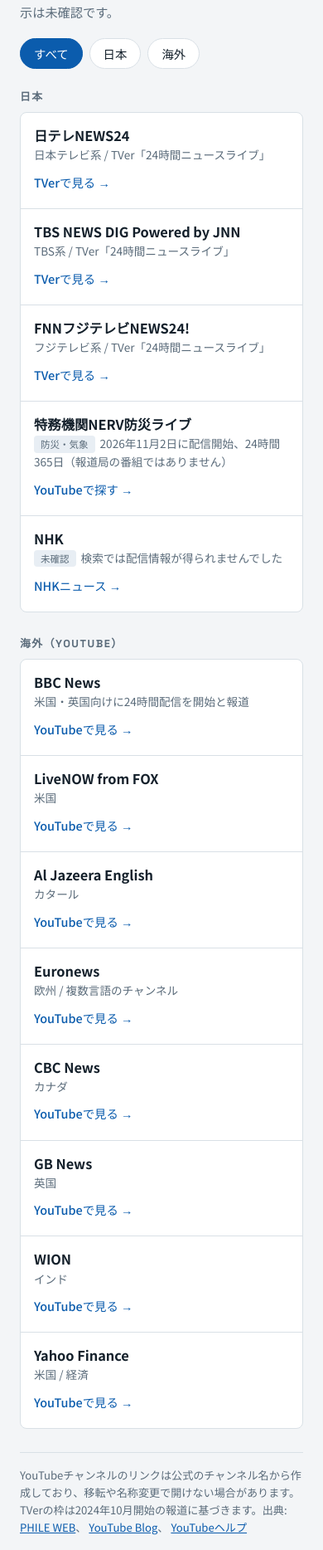
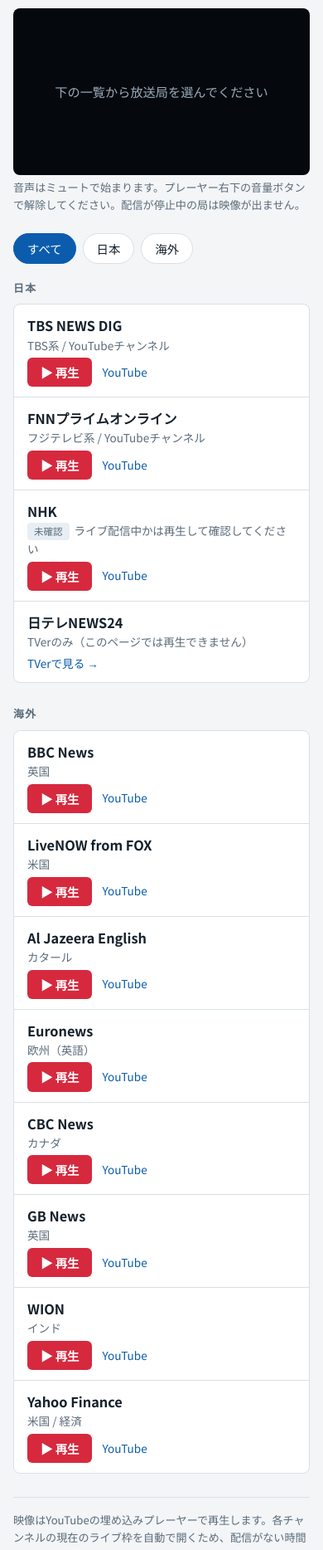
Before and after one commit to pprntfine/news-live, a plain HTML site: page index.html in a window 390 px wide. Shown: the part 132-2000 px from the top of the page at 83% size. Drawn offline with Linux system fonts and the light colour scheme.

Commit message:
Play live streams inline via YouTube embeds
Co-Authored-By: Claude Sonnet 5.5 <noreply@anthropic.com>
Claude-Session: https://claude.ai/code/session_01HruRYDxmUqLbgbPGU1z2Pv

```diff
--- a/index.html
+++ b/index.html
@@ -1,11 +1,16 @@
+<!doctype html>
+<html lang="ja">
+<head>
+<meta charset="utf-8">
+<meta name="viewport" content="width=device-width,initial-scale=1">
 <title>ニュースライブ一覧</title>
-<meta name="claude:viewport-fit-sides" content="cover">
 <link rel="stylesheet" href="https://fonts.googleapis.com/css2?family=Noto+Sans+JP:wght@400;500;700&family=Space+Grotesk:wght@500;700&display=swap">
 <style>
-/* Layout: 見出し帯 + 絞り込みタブ + 放送局ごとの行リスト（地域別セクション） */
+/* Layout: 上にプレーヤー、下に放送局リスト。行の「再生」でサイト内の画面が切り替わる */
 :root{
+  color-scheme:light;
   --bg:#f3f5f7; --surface:#ffffff; --fg:#14202b; --muted:#5a6b7a; --line:#d9e0e6;
-  --live:#d6293e; --accent:#0b5cad; --accent-fg:#ffffff; --chip:#e8eef4;
+  --live:#d6293e; --accent:#0b5cad; --accent-fg:#ffffff; --chip:#e8eef4; --screen:#05090d;
   --font-body:"Noto Sans JP",system-ui,sans-serif; --font-head:"Space Grotesk","Noto Sans JP",system-ui,sans-serif;
 }
 @media (prefers-color-scheme:dark){:root:not([data-theme="light"]){
@@ -14,34 +19,53 @@
 :root[data-theme="dark"]{
   --bg:#0f161d; --surface:#17212b; --fg:#e6edf3; --muted:#9aabba; --line:#27343f;
   --live:#ff5a6e; --accent:#5aa9f0; --accent-fg:#0f161d; --chip:#223140; color-scheme:dark}
-body{background:var(--bg);color:var(--fg);font-family:var(--font-body);line-height:1.6}
-.wrap{max-width:860px;margin:0 auto;padding-block:32px 48px;padding-left:max(16px,env(safe-area-inset-left,0px));padding-right:max(16px,env(safe-area-inset-right,0px))}
-h1{font-family:var(--font-head);font-size:clamp(1.6rem,5vw,2.2rem);margin:0 0 4px;text-wrap:balance;letter-spacing:.01em}
+*{box-sizing:border-box}
+body{margin:0;background:var(--bg);color:var(--fg);font-family:var(--font-body);line-height:1.6}
+.wrap{max-width:900px;margin:0 auto;padding-block:28px 48px;padding-left:max(16px,env(safe-area-inset-left,0px));padding-right:max(16px,env(safe-area-inset-right,0px))}
+h1{font-family:var(--font-head);font-size:clamp(1.6rem,5vw,2.2rem);margin:0 0 4px;text-wrap:balance}
 .lead{color:var(--muted);margin:0 0 20px;font-size:.95rem}
-.tabs{display:flex;gap:8px;flex-wrap:wrap;margin-bottom:24px}
+.player{margin-bottom:24px}
+.screen{position:relative;aspect-ratio:16/9;max-width:100%;background:var(--screen);border-radius:8px;overflow:hidden;display:grid;place-items:center}
+.screen iframe{position:absolute;inset:0;width:100%;height:100%;border:0}
+.idle{color:#9aabba;text-align:center;padding:16px;font-size:.95rem}
+.now{display:flex;align-items:center;gap:10px;margin-top:10px;min-height:1.6em;font-weight:700}
+.dot{width:9px;height:9px;border-radius:50%;background:var(--live);flex:none}
+.now[hidden]{display:none}
+.hint{color:var(--muted);font-size:.82rem;margin:4px 0 0}
+.tabs{display:flex;gap:8px;flex-wrap:wrap;margin-bottom:20px}
 .tabs button{font:inherit;font-size:.9rem;padding:6px 16px;border:1px solid var(--line);background:var(--surface);color:var(--fg);border-radius:999px;cursor:pointer}
 .tabs button[aria-pressed="true"]{background:var(--accent);color:var(--accent-fg);border-color:var(--accent)}
 button:focus-visible,a:focus-visible{outline:2px solid var(--accent);outline-offset:2px}
 section{margin-bottom:28px}
 h2{font-family:var(--font-head);font-size:.8rem;text-transform:uppercase;letter-spacing:.12em;color:var(--muted);margin:0 0 8px;font-weight:700}
 ul{list-style:none;margin:0;padding:0;border:1px solid var(--line);border-radius:8px;background:var(--surface);overflow:hidden}
-li{display:grid;grid-template-columns:minmax(0,1fr) auto;gap:4px 16px;align-items:center;padding:14px 16px;border-top:1px solid var(--line)}
+li{display:grid;grid-template-columns:minmax(0,1fr) auto;gap:4px 16px;align-items:center;padding:12px 16px;border-top:1px solid var(--line)}
 li:first-child{border-top:0}
+li.active{box-shadow:inset 3px 0 0 var(--live)}
 .name{font-weight:700;font-size:1.02rem;min-width:0}
 .name small{display:block;font-weight:400;color:var(--muted);font-size:.85rem}
 .tag{display:inline-block;font-size:.72rem;padding:1px 8px;border-radius:4px;background:var(--chip);color:var(--muted);margin-right:6px;font-weight:500}
-.tag.live{background:transparent;color:var(--live);border:1px solid var(--live)}
-.go{font-size:.9rem;font-weight:500;color:var(--accent);text-decoration:none;white-space:nowrap;padding:6px 0}
+.act{display:flex;gap:12px;align-items:center}
+.play{font:inherit;font-size:.9rem;font-weight:700;padding:6px 16px;border:0;border-radius:6px;background:var(--live);color:#fff;cursor:pointer}
+li.active .play{background:var(--chip);color:var(--fg)}
+.go{font-size:.85rem;color:var(--accent);text-decoration:none;white-space:nowrap}
 .go:hover{text-decoration:underline}
 @media(max-width:480px){li{grid-template-columns:1fr}}
-.note{color:var(--muted);font-size:.82rem;border-top:1px solid var(--line);padding-top:16px;margin-top:8px}
+.note{color:var(--muted);font-size:.82rem;border-top:1px solid var(--line);padding-top:16px}
 .note a{color:var(--accent)}
 [hidden]{display:none!important}
 </style>
-
+</head>
+<body>
 <main class="wrap">
   <h1>ニュースライブ一覧</h1>
-  <p class="lead">24時間配信とされているニュースライブ。2026年11月22日時点の調査で、各リンク先の「LIVE」表示は未確認です。</p>
+  <p class="lead">「再生」を押すと、このページの上部でライブ配信を視聴できます。</p>
+
+  <div class="player">
+    <div class="screen" id="screen"><div class="idle">下の一覧から放送局を選んでください</div></div>
+    <div class="now" id="now" hidden><span class="dot"></span><span id="nowName"></span></div>
+    <p class="hint">音声はミュートで始まります。プレーヤー右下の音量ボタンで解除してください。配信が停止中の局は映像が出ません。</p>
+  </div>
 
   <div class="tabs" role="group" aria-label="地域で絞り込み">
     <button type="button" data-f="all" aria-pressed="true">すべて</button>
@@ -52,36 +76,50 @@ li:first-child{border-top:0}
   <section data-g="jp">
     <h2>日本</h2>
     <ul>
-      <li><div class="name">日テレNEWS24<small>日本テレビ系 / TVer「24時間ニュースライブ」</small></div><a class="go" href="https://tver.jp/" target="_blank" rel="noopener">TVerで見る →</a></li>
-      <li><div class="name">TBS NEWS DIG Powered by JNN<small>TBS系 / TVer「24時間ニュースライブ」</small></div><a class="go" href="https://tver.jp/" target="_blank" rel="noopener">TVerで見る →</a></li>
-      <li><div class="name">FNNフジテレビNEWS24!<small>フジテレビ系 / TVer「24時間ニュースライブ」</small></div><a class="go" href="https://tver.jp/" target="_blank" rel="noopener">TVerで見る →</a></li>
-      <li><div class="name">特務機関NERV防災ライブ<small><span class="tag">防災・気象</span>2026年11月2日に配信開始、24時間365日（報道局の番組ではありません）</small></div><a class="go" href="https://www.youtube.com/results?search_query=%E7%89%B9%E5%8B%99%E6%A9%9F%E9%96%A2NERV%E9%98%B2%E7%81%BD%E3%83%A9%E3%82%A4%E3%83%96" target="_blank" rel="noopener">YouTubeで探す →</a></li>
-      <li><div class="name">NHK<small><span class="tag">未確認</span>検索では配信情報が得られませんでした</small></div><a class="go" href="https://www.nhk.or.jp/news/" target="_blank" rel="noopener">NHKニュース →</a></li>
+      <li data-ch="UCeCmAYh1ylwIsgGrmqaklzg" data-name="TBS NEWS DIG"><div class="name">TBS NEWS DIG<small>TBS系 / YouTubeチャンネル</small></div><div class="act"><button class="play" type="button">▶ 再生</button><a class="go" href="https://www.youtube.com/channel/UCeCmAYh1ylwIsgGrmqaklzg" target="_blank" rel="noopener">YouTube</a></div></li>
+      <li data-ch="UC1ipzc08F-FjrZ5jIaZVPIw" data-name="FNNプライムオンライン"><div class="name">FNNプライムオンライン<small>フジテレビ系 / YouTubeチャンネル</small></div><div class="act"><button class="play" type="button">▶ 再生</button><a class="go" href="https://www.youtube.com/channel/UC1ipzc08F-FjrZ5jIaZVPIw" target="_blank" rel="noopener">YouTube</a></div></li>
+      <li data-ch="UCip8ve30-AoX2y2OtAAmqFA" data-name="NHK"><div class="name">NHK<small><span class="tag">未確認</span>ライブ配信中かは再生して確認してください</small></div><div class="act"><button class="play" type="button">▶ 再生</button><a class="go" href="https://www.youtube.com/channel/UCip8ve30-AoX2y2OtAAmqFA" target="_blank" rel="noopener">YouTube</a></div></li>
+      <li><div class="name">日テレNEWS24<small>TVerのみ（このページでは再生できません）</small></div><div class="act"><a class="go" href="https://tver.jp/" target="_blank" rel="noopener">TVerで見る →</a></div></li>
     </ul>
   </section>
 
   <section data-g="world">
-    <h2>海外（YouTube）</h2>
+    <h2>海外</h2>
     <ul>
-      <li><div class="name">BBC News<small>米国・英国向けに24時間配信を開始と報道</small></div><a class="go" href="https://www.youtube.com/@BBCNews" target="_blank" rel="noopener">YouTubeで見る →</a></li>
-      <li><div class="name">LiveNOW from FOX<small>米国</small></div><a class="go" href="https://www.youtube.com/@LiveNOWFOX" target="_blank" rel="noopener">YouTubeで見る →</a></li>
-      <li><div class="name">Al Jazeera English<small>カタール</small></div><a class="go" href="https://www.youtube.com/@aljazeeraenglish" target="_blank" rel="noopener">YouTubeで見る →</a></li>
-      <li><div class="name">Euronews<small>欧州 / 複数言語のチャンネル</small></div><a class="go" href="https://www.youtube.com/@euronews" target="_blank" rel="noopener">YouTubeで見る →</a></li>
-      <li><div class="name">CBC News<small>カナダ</small></div><a class="go" href="https://www.youtube.com/@CBCNews" target="_blank" rel="noopener">YouTubeで見る →</a></li>
-      <li><div class="name">GB News<small>英国</small></div><a class="go" href="https://www.youtube.com/@GBNewsOnline" target="_blank" rel="noopener">YouTubeで見る →</a></li>
-      <li><div class="name">WION<small>インド</small></div><a class="go" href="https://www.youtube.com/@WION" target="_blank" rel="noopener">YouTubeで見る →</a></li>
-      <li><div class="name">Yahoo Finance<small>米国 / 経済</small></div><a class="go" href="https://www.youtube.com/@YahooFinance" target="_blank" rel="noopener">YouTubeで見る →</a></li>
+      <li data-ch="UC16niRr50-MSBwiO3YDb3RA" data-name="BBC News"><div class="name">BBC News<small>英国</small></div><div class="act"><button class="play" type="button">▶ 再生</button><a class="go" href="https://www.youtube.com/@BBCNews" target="_blank" rel="noopener">YouTube</a></div></li>
+      <li data-ch="UCDiPds0v60wueil5B8w3fPQ" data-name="LiveNOW from FOX"><div class="name">LiveNOW from FOX<small>米国</small></div><div class="act"><button class="play" type="button">▶ 再生</button><a class="go" href="https://www.youtube.com/@LiveNOWFOX" target="_blank" rel="noopener">YouTube</a></div></li>
+      <li data-ch="UCfiwzLy-8yKzIbsmZTzxDgw" data-name="Al Jazeera English"><div class="name">Al Jazeera English<small>カタール</small></div><div class="act"><button class="play" type="button">▶ 再生</button><a class="go" href="https://www.youtube.com/@aljazeeraenglish" target="_blank" rel="noopener">YouTube</a></div></li>
+      <li data-ch="UCSrZ3UV4jOidv8ppoVuvW9Q" data-name="Euronews"><div class="name">Euronews<small>欧州（英語）</small></div><div class="act"><button class="play" type="button">▶ 再生</button><a class="go" href="https://www.youtube.com/@euronews" target="_blank" rel="noopener">YouTube</a></div></li>
+      <li data-ch="UCuFFtHWoLl5fauMMD5Ww2jA" data-name="CBC News"><div class="name">CBC News<small>カナダ</small></div><div class="act"><button class="play" type="button">▶ 再生</button><a class="go" href="https://www.youtube.com/@CBCNews" target="_blank" rel="noopener">YouTube</a></div></li>
+      <li data-ch="UC0vn8ISa4LKMunLbzaXLnOQ" data-name="GB News"><div class="name">GB News<small>英国</small></div><div class="act"><button class="play" type="button">▶ 再生</button><a class="go" href="https://www.youtube.com/@GBNewsOnline" target="_blank" rel="noopener">YouTube</a></div></li>
+      <li data-ch="UC_gUM8rL-Lrg6O3adPW9K1g" data-name="WION"><div class="name">WION<small>インド</small></div><div class="act"><button class="play" type="button">▶ 再生</button><a class="go" href="https://www.youtube.com/@WION" target="_blank" rel="noopener">YouTube</a></div></li>
+      <li data-ch="UCEAZeUIeJs0IjQiqTCdVSIg" data-name="Yahoo Finance"><div class="name">Yahoo Finance<small>米国 / 経済</small></div><div class="act"><button class="play" type="button">▶ 再生</button><a class="go" href="https://www.youtube.com/@YahooFinance" target="_blank" rel="noopener">YouTube</a></div></li>
     </ul>
   </section>
 
-  <p class="note">YouTubeチャンネルのリンクは公式のチャンネル名から作成しており、移転や名称変更で開けない場合があります。TVerの枠は2024年10月開始の報道に基づきます。出典:
+  <p class="note">映像はYouTubeの埋め込みプレーヤーで再生します。各チャンネルの現在のライブ枠を自動で開くため、配信がない時間帯は映像が出ません。2026年11月22日時点で、個々の配信状況は確認していません。出典:
     <a href="https://www.phileweb.com/sp/news/d-av/202410/01/61219.html" target="_blank" rel="noopener">PHILE WEB</a>、
-    <a href="https://blog.youtube/news-and-events/bbc-news-live-youtube-launch/" target="_blank" rel="noopener">YouTube Blog</a>、
-    <a href="https://support.google.com/youtube/answer/9057101?hl=en" target="_blank" rel="noopener">YouTubeヘルプ</a></p>
+    <a href="https://blog.youtube/news-and-events/bbc-news-live-youtube-launch/" target="_blank" rel="noopener">YouTube Blog</a></p>
 </main>
 
 <script>
 (function(){
+  var screen=document.getElementById('screen'),now=document.getElementById('now'),nowName=document.getElementById('nowName');
+  var items=document.querySelectorAll('li[data-ch]');
+  function play(li){
+    items.forEach(function(x){x.classList.toggle('active',x===li)});
+    var f=document.createElement('iframe');
+    f.src='https://www.youtube.com/embed/live_stream?channel='+li.dataset.ch+'&autoplay=1&mute=1&playsinline=1';
+    f.allow='autoplay; encrypted-media; picture-in-picture; fullscreen';
+    f.allowFullscreen=true;
+    f.title=li.dataset.name+' ライブ';
+    screen.replaceChildren(f);
+    nowName.textContent=li.dataset.name+' を再生中';
+    now.hidden=false;
+    screen.scrollIntoView({behavior:'smooth',block:'nearest'});
+  }
+  items.forEach(function(li){li.querySelector('.play').addEventListener('click',function(){play(li)})});
+
   var btns=document.querySelectorAll('.tabs button'),secs=document.querySelectorAll('section[data-g]');
   btns.forEach(function(b){b.addEventListener('click',function(){
     btns.forEach(function(x){x.setAttribute('aria-pressed',x===b?'true':'false')});
@@ -89,3 +127,5 @@ li:first-child{border-top:0}
   })});
 })();
 </script>
+</body>
+</html>
```
